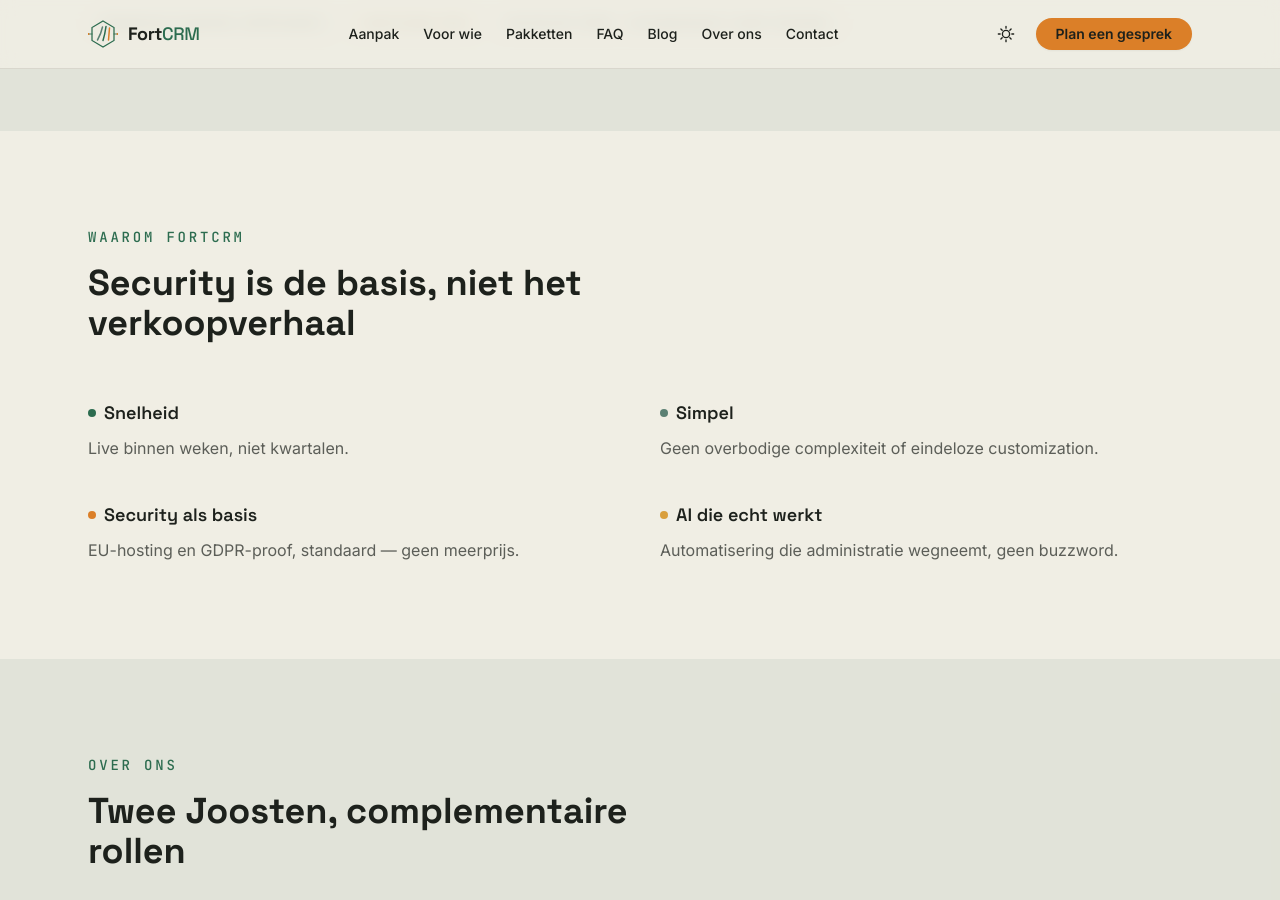
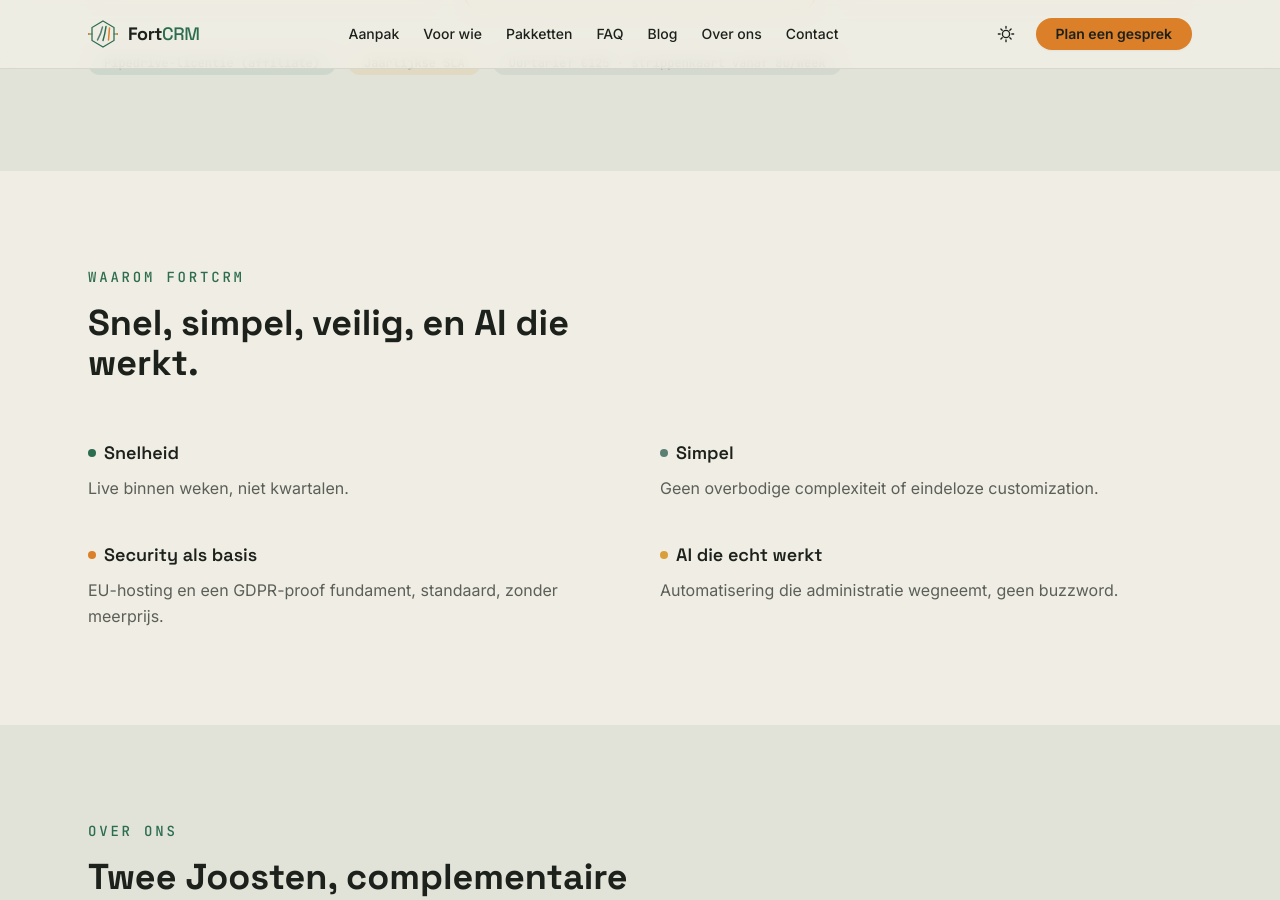
Before and after one commit to jooozt/fortcrm-website, a Jekyll site: the page built from index.html, in a window 1280 px wide and 900 px high, scrolled down 2864 px. Built offline with Jekyll 4.4.1, drawn with Linux system fonts in a browser that asks for light colours; nearby versions of some CDN libraries; some of the changed text lies outside the part shown.

Commit message:
Nieuwe sectiekoppen voor Onze aanpak en Waarom FortCRM
Co-Authored-By: Claude Sonnet 5 <noreply@anthropic.com>

```diff
--- a/index.html
+++ b/index.html
@@ -63,7 +63,7 @@ description: "AI-powered CRM implementatie voor het Nederlandse MKB. Pipedrive a
 <section id="aanpak" class="bg-salie/10 py-24">
   <div class="max-w-6xl mx-auto px-6">
     <p class="font-mono text-sm tracking-[0.2em] text-viridiaan uppercase mb-4">Onze aanpak</p>
-    <h2 class="font-display font-bold text-3xl md:text-4xl max-w-xl">Maatwerk zonder maatwerk</h2>
+    <h2 class="font-display font-bold text-3xl md:text-4xl max-w-xl">Vijfstappen naar een CRM dat werkt.</h2>
 
     <div class="mt-14 grid grid-cols-1 sm:grid-cols-2 lg:grid-cols-5 gap-8">
       <div>
@@ -213,7 +213,7 @@ description: "AI-powered CRM implementatie voor het Nederlandse MKB. Pipedrive a
 <!-- ============ WAAROM FORTCRM ============ -->
 <section id="waarom" class="max-w-6xl mx-auto px-6 py-24">
   <p class="font-mono text-sm tracking-[0.2em] text-viridiaan uppercase mb-4">Waarom FortCRM</p>
-  <h2 class="font-display font-bold text-3xl md:text-4xl max-w-xl mb-14">Security is de basis, niet het verkoopverhaal</h2>
+  <h2 class="font-display font-bold text-3xl md:text-4xl max-w-xl mb-14">Snel, simpel, veilig, en AI die werkt.</h2>
 
   <div class="grid sm:grid-cols-2 gap-x-10 gap-y-10">
     <div>
@@ -235,7 +235,7 @@ description: "AI-powered CRM implementatie voor het Nederlandse MKB. Pipedrive a
         <span class="w-2 h-2 rounded-full bg-vermiljoen inline-block"></span>
         Security als basis
       </h3>
-      <p class="text-inkt/70 leading-relaxed">EU-hosting en GDPR-proof, standaard — geen meerprijs.</p>
+      <p class="text-inkt/70 leading-relaxed">EU-hosting en een GDPR-proof fundament, standaard, zonder meerprijs.</p>
     </div>
     <div>
       <h3 class="font-display font-semibold text-lg mb-2 flex items-center gap-2">
```
